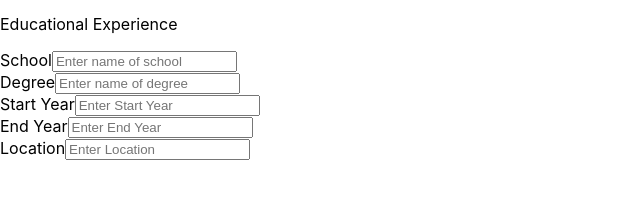
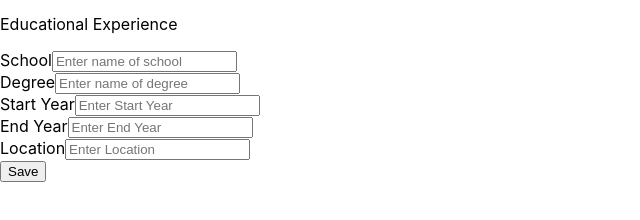
Before and after one commit to MichelleAppiah17/cv_aplication, a React (Create React App) app: page / in a window 1280 px wide. Shown: the part 230-450 px from the top of the page, without its empty margins (0-640 px from the left). Built offline with nearby package versions, Linux system fonts and the light colour scheme.

Commit message:
submitting form

```diff
--- a/src/EduExperience.js
+++ b/src/EduExperience.js
@@ -39,6 +39,26 @@ function EducationalExperience(props){
     }
   }
 
+  const submitForm = (e) => {
+    e.preventDefault()
+
+    const formInfo = {
+      school,
+      degree,
+      startYear,
+      endYear,
+      location
+    };
+    props.saveInputValue(formInfo)
+
+    setSchool('')
+    setDegree('')
+    setStartyear('')
+    setEndyear('')
+    setLocation('')
+
+  };
+
   return(
     <div className='educationalExperience'>
       <div className='eduExperienceDiv'>
@@ -46,7 +66,7 @@ function EducationalExperience(props){
           <p>Educational Experience</p>
         </div>
       </div>
-      <form>
+      <form onSubmit={submitForm}>
         <div className='inputContainer'>
           <label htmlFor='school'>School</label>
           <input
@@ -54,6 +74,8 @@ function EducationalExperience(props){
             id='school'
             name='school'
             placeholder='Enter name of school'
+            value={school}
+            onChange={handleChange}
           />
         </div>
         <div className='inputContainer'>
@@ -63,6 +85,8 @@ function EducationalExperience(props){
              id='degree'
              name='degree'
              placeholder='Enter name of degree'
+             value={degree}
+             onChange={handleChange}
           />
         </div>
         <div className='inputContainer'>
@@ -72,6 +96,8 @@ function EducationalExperience(props){
              id='startYear'
              name='startYear'
              placeholder='Enter Start Year'
+             value={startYear}
+             onChange={handleChange}
           />
         </div>
         <div className='inputContainer'>
@@ -81,6 +107,8 @@ function EducationalExperience(props){
              id='endYear'
              name='endYear'
              placeholder='Enter End Year'
+             value={endYear}
+             onChange={handleChange}
           />
         </div>
         <div className='inputContainer'>
@@ -90,8 +118,11 @@ function EducationalExperience(props){
              id='location'
              name='location'
              placeholder='Enter Location'
+             value={location}
+             onRateChange={handleChange}
           />
         </div>
+        <button type='submit'>Save</button>
       </form>
 
     </div>
```
